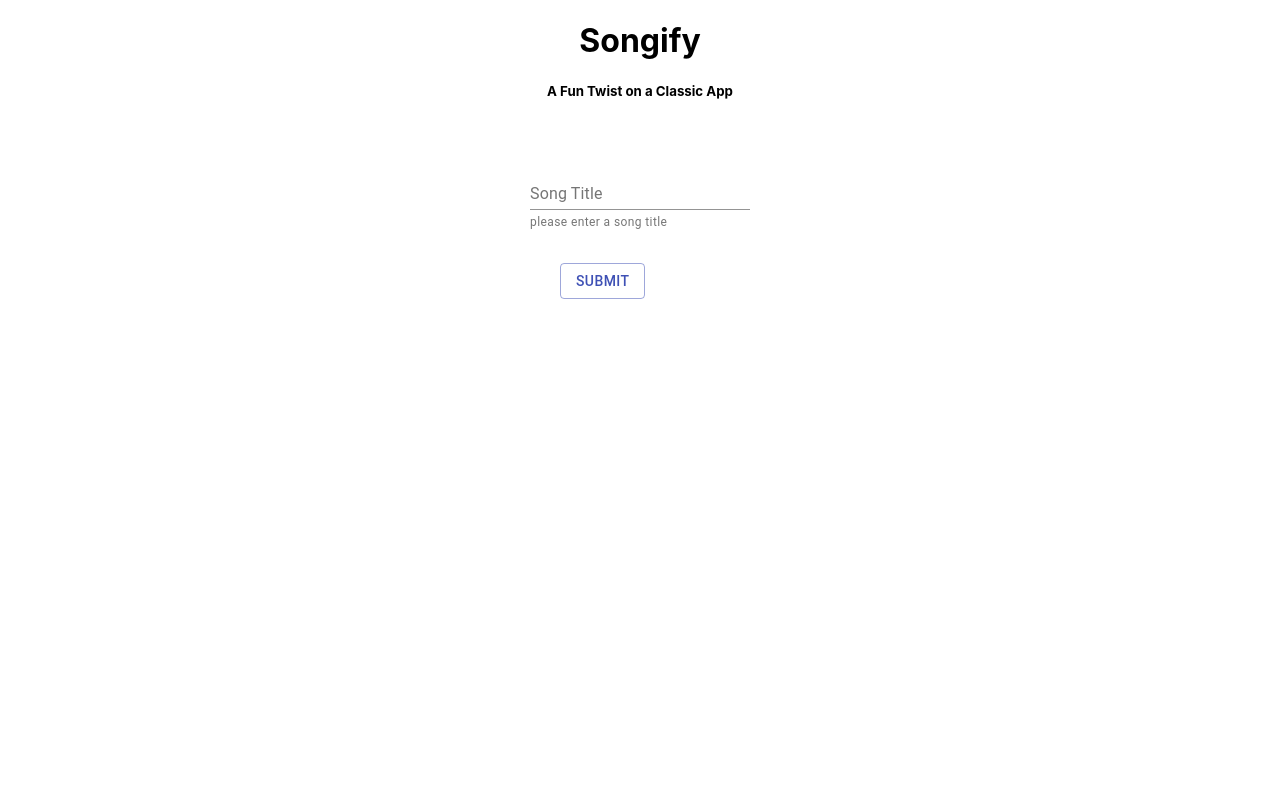
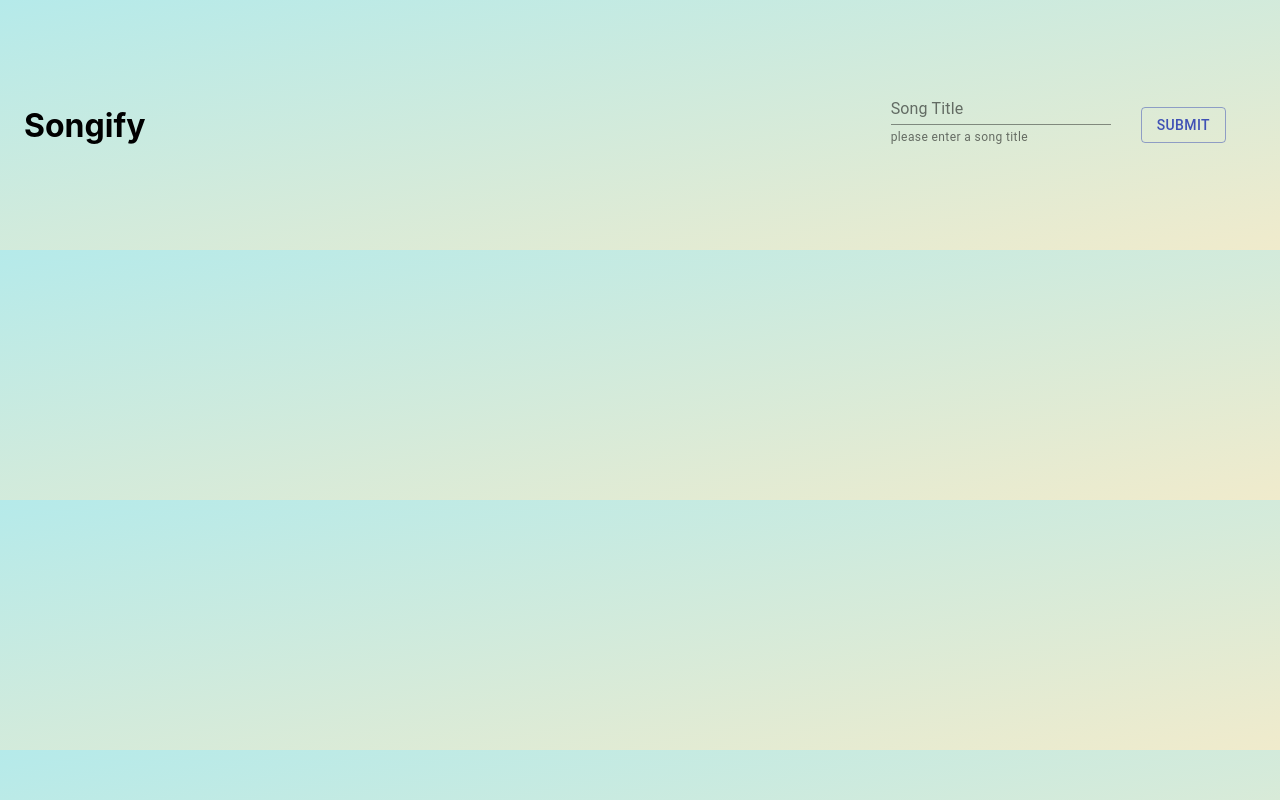
Before and after one commit to MobolanleAdebesin/songify, a React (Create React App) app in the folder client/: page / in a window 1280 px wide. Built offline with nearby package versions, Linux system fonts and the light colour scheme.

Commit message:
Add styling changes to site

```diff
--- a/client/src/App.tsx
+++ b/client/src/App.tsx
@@ -33,10 +33,9 @@ const App = () => {
 
   return (
     <div className="App">
-           <h1 className={classes.header}>Songify</h1>
-           <h5 className={classes.header}>A Fun Twist on a Classic App</h5>
 
       <Container className={classes.root}>
+      <h1 className={classes.header}>Songify</h1>
         <Formik
           initialValues={{ title: "" }}
           validationSchema={validationSchema}
@@ -72,8 +71,7 @@ const App = () => {
                 value={values.title}
                 label="Song Title"
               />
-              <div>
-                <Button
+              <Button
                   className={classes.button}
                   type="submit"
                   disabled={isSubmitting}
@@ -82,7 +80,7 @@ const App = () => {
                 >
                   Submit
                 </Button>
-              </div>
+
             </form>
           )}
         </Formik>
--- a/client/src/components /NestedGrid.tsx
+++ b/client/src/components /NestedGrid.tsx
@@ -30,7 +30,7 @@ const NestedGrid: React.FC<Props> = ({ ...props }) => {
                <IFrame id={value.id} title={value.song}/>
                 <Button
                   variant="outlined"
-                  color="secondary"
+                  color="primary"
                   id={value.id}
                   onClick={removeSong}
                 >
--- a/client/src/index.css
+++ b/client/src/index.css
@@ -1,3 +1,7 @@
+html{
+  background-image: linear-gradient(to left top, #F0EBCC 0%, #B5EAEA 100%);
+
+}
 body {
   margin: 0;
   font-family: -apple-system, BlinkMacSystemFont, 'Segoe UI', 'Roboto', 'Oxygen',
@@ -5,6 +9,7 @@ body {
     sans-serif;
   -webkit-font-smoothing: antialiased;
   -moz-osx-font-smoothing: grayscale;
+
 }
 
 code {
--- a/client/src/styles/appStyles.tsx
+++ b/client/src/styles/appStyles.tsx
@@ -16,11 +16,11 @@ export const nestedGridStyles = makeStyles((theme) => ({
         textAlign: "center",
        },
     root: {
-        width: 500,
+        width: "100%",
         height: 250,
         display: 'flex',
         alignItems: 'center',
-        justifyContent: 'center'
+        justifyContent: 'space-between'
     },
 
     item: {
```
Also changed, not shown: client/public/manifest.json.
